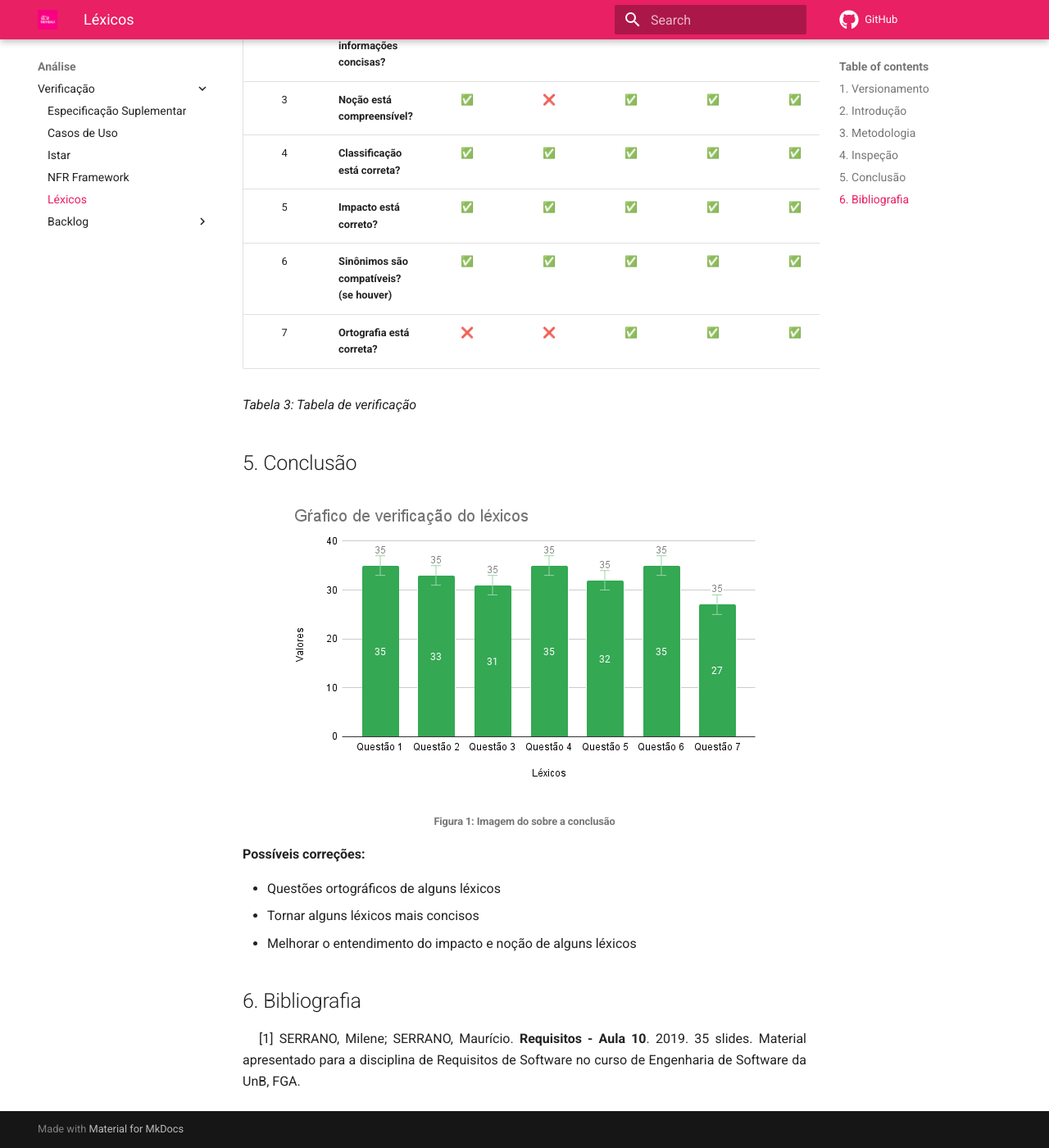
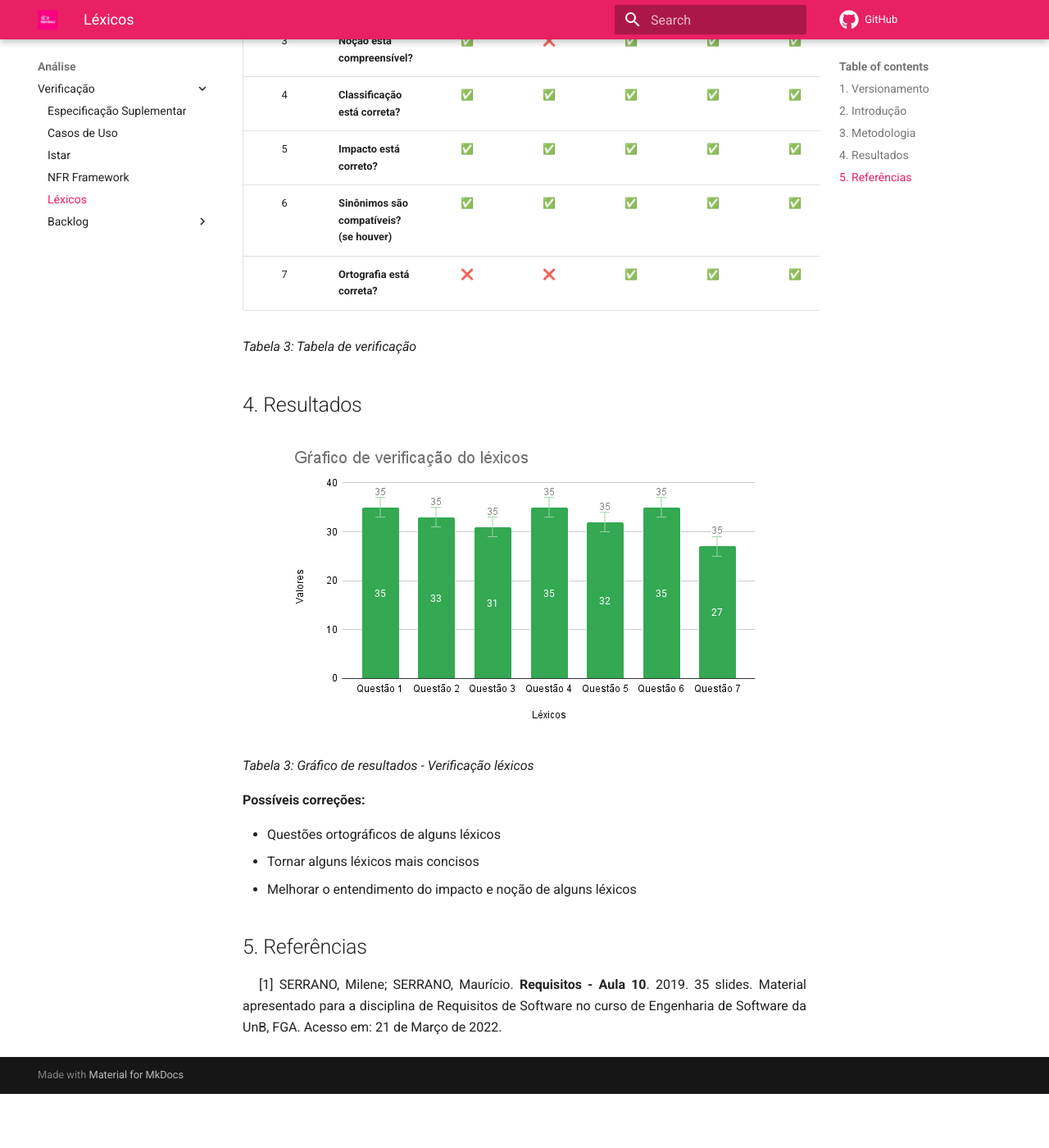
Before and after one commit to Requisitos-de-Software/2021.2-Tembici, an MkDocs documentation site: the page built from docs/analise/verificacao/lexicos.md, in a window 1280 px wide and 1400 px high, scrolled down 1684 px. Shown: the whole window at 82% size. Built offline with MkDocs 1.6.1 and Material for MkDocs 9.7.7, drawn with Linux system fonts in a browser that asks for light colours; comment, search, counter and statistics services are not loaded; after the commit the page ends 3018 px from its top, so only the background shows below that; some of the changed text lies outside the part shown.

Commit message:
#58 - Correçao das requests do PR

```diff
--- a/docs/analise/verificacao/lexicos.md
+++ b/docs/analise/verificacao/lexicos.md
@@ -6,18 +6,16 @@
 | 1.2    | 21/03 | Correção da tabela | Paulo henrique |
 | 1.3    | 21/03 | Atualização da tabela de verificação| Paulo henrique |
 | 1.4    | 22/03 |  Entrega da tabela de conclusão da verificação | Paulo henrique |
+| 1.4    | 22/03 |  Entrega da tabela de conclusão da verificação | Paulo henrique |
 
 *Tabela 1: Tabela de versionamento*
 
 ## 2. Introdução
 <p style="text-align: justify; text-indent: 20px"> A verificação corresponde a uma metodologia que visa garantir que os produtos de um trabalho selecionado cumpram com seus requisitos especificados. Essa etapa, também consiste de uma técnica que não depende da intervenção humana dos usuários, sendo feita através do viés do desenvolvedor.</p>
 <p style="text-align: justify; text-indent: 20px"> O escopo dessa verificação se limita ao documento de modelagem <a href="../../../modelagem/lexicos/">Léxicos</a>.</p>
-/modelagem/lexicos/
 
 ## 3. Metodologia
 <p style="text-align: justify; text-indent: 20px"> Para a realização dessa verificação, será utilizada a técnica de inspeção pela estratégia de leitura e checklist, os critérios abordados tem o papel de contribuir para verificar se de fato os léxicos atendem a seu propósito e também apontando defeitos que permitem correções. Os critérios podem ser respondidos com "✅" (Sim) ou "❌" (Não), onde o Não provavelmente evidencia algum defeito que precisa ser melhorado.</p>
-
-## 4. Inspeção
 
 * Legenda
 
@@ -26,8 +24,8 @@
 |   **L**    |                 Léxico                  |
 | **O/V/E**  | Classificação (estado, verbo ou objeto) |
 |   **XX**   |                Numeração                |
-|   **✅**    |                   Sim                   |
-|   **❌**    |                   Não                   |
+|   **✅**   |                   Sim                   |
+|   **❌**   |                   Não                   |
 
 *Tabela 2: Tabela de legenda da verificação*
 
@@ -43,12 +41,13 @@
 
 *Tabela 3: Tabela de verificação*
 
-## 5. Conclusão
+## 4. Resultados
 
 <div align="center">
     <img src="../../../assets/verificacao/lexicos/grafico.png" alt="Gráfico da verificação dos léxicos" height="auto" width="600">
-<h6 align="center">Figura 1: Imagem do sobre a conclusão</h6>
 </div>
+
+*Tabela 3: Gráfico de resultados - Verificação léxicos*
 
 <b>Possíveis correções:</b>
 
@@ -56,6 +55,6 @@
 * Tornar alguns léxicos mais concisos
 * Melhorar o entendimento do impacto e noção de alguns léxicos
 
-## 6. Bibliografia
+## 5. Referências
 
-<p style="text-align: justify; text-indent: 20px">[1] SERRANO, Milene; SERRANO, Maurício. <b>Requisitos - Aula 10</b>. 2019. 35 slides. Material apresentado para a disciplina de Requisitos de Software no curso de Engenharia de Software da UnB, FGA.</p>
+<p style="text-align: justify; text-indent: 20px">[1] SERRANO, Milene; SERRANO, Maurício. <b>Requisitos - Aula 10</b>. 2019. 35 slides. Material apresentado para a disciplina de Requisitos de Software no curso de Engenharia de Software da UnB, FGA. Acesso em: 21 de Março de 2022.</p>
```
